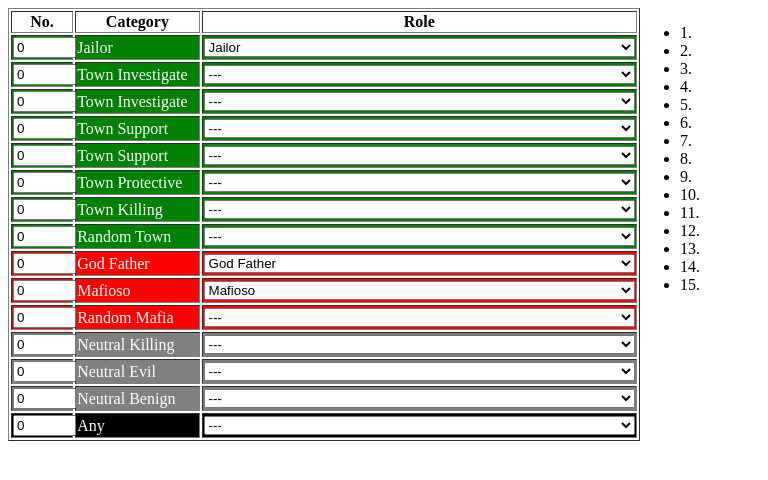
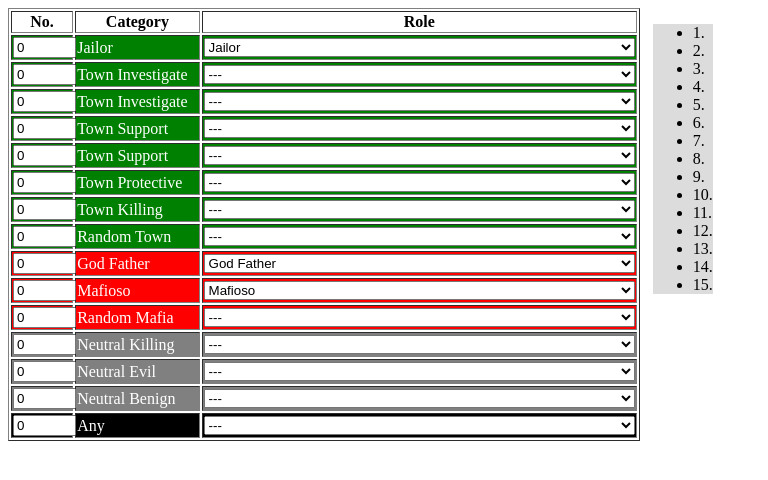
Before and after one commit to agus24/ToS_helper, a plain HTML site: page index.html in a window 1280 px wide. Shown: the whole page, without its empty margins (0-768 px from the left). Drawn offline with Linux system fonts and the light colour scheme.

Commit message:
Update index.html

```diff
--- a/index.html
+++ b/index.html
@@ -21,7 +21,7 @@
 <tbody>
 </tbody>
 </table>
-<ul style="float:left">
+<ul style="float:left;margin-left:1%;background-color:gainsboro">
     <li class="1">1. </li>
     <li class="2">2. </li>
     <li class="3">3. </li>
@@ -40,7 +40,7 @@
 </ul>
 
 <script src="jquery/dist/jquery.min.js"></script>
-<script src="json-handler.js"></script>
+<!-- <script src="json-handler.js"></script> -->
 <script src="ToS.js"></script>
 </body>
 </html>
```
